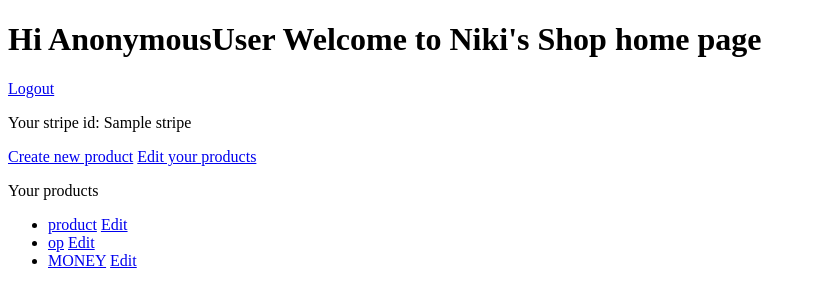
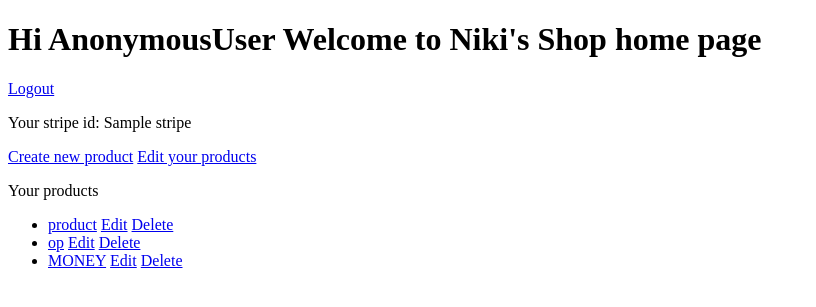
Before and after one commit to NikolaiRadoev/niki_shop, a Django app: template shop/templates/shop/home.html in a window 1280 px wide. Shown: the top 307 px of the page, without its empty margins (0-816 px from the left). Run offline with Django 3.2, Linux system fonts and the light colour scheme; data comes from the database, SQL or seed files in the repository; both versions use the stored data as it was after the commit; the template is opened without the code that fills it: values that come from a table or form of the project are taken from there, most other values are stand-ins (such as "Sample title", 1, 10 or a date in 2020).

Commit message:
add new function delete product

```diff
--- a/shop/templates/shop/home.html
+++ b/shop/templates/shop/home.html
@@ -18,7 +18,10 @@
           {% for product in my_products %}
           <li>
             <a href="{% url 'detail_product' product.id%}">{{ product.name }}</a>
-            <a href="{% url 'edit_product' product.id%}">Edit</a>
+            <a href="{% url 'edit_product' product.id%}"
+               onclick="return confirm('Are you sure you want to edit this product?')">Edit</a>
+            <a href="{% url 'delete_product' product.id%}"
+               onclick="return confirm('Are you sure you want to delete this product?')">Delete</a>
           </li>
           {% endfor %}
         </ul>
--- a/shop/urls.py
+++ b/shop/urls.py
@@ -12,4 +12,5 @@ urlpatterns = [
     path("create/new/product/", views.create_product, name="create_product"),
     path("edit/product/<int:product_id>/", views.edit_product, name="edit_product"),
     path("detail/product/<int:product_id>/", views.detail_product, name="detail_product"),
+    path("delete/product/<int:product_id>/", views.delete_product, name="delete_product"),
 ]
```
Also changed, not shown: shop/views.py (+10 -0 lines), db.sqlite3.
